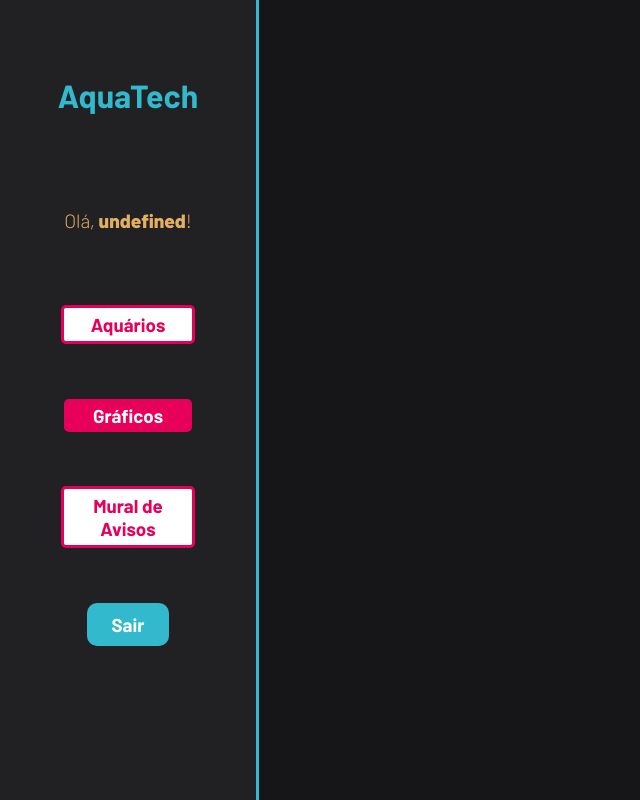
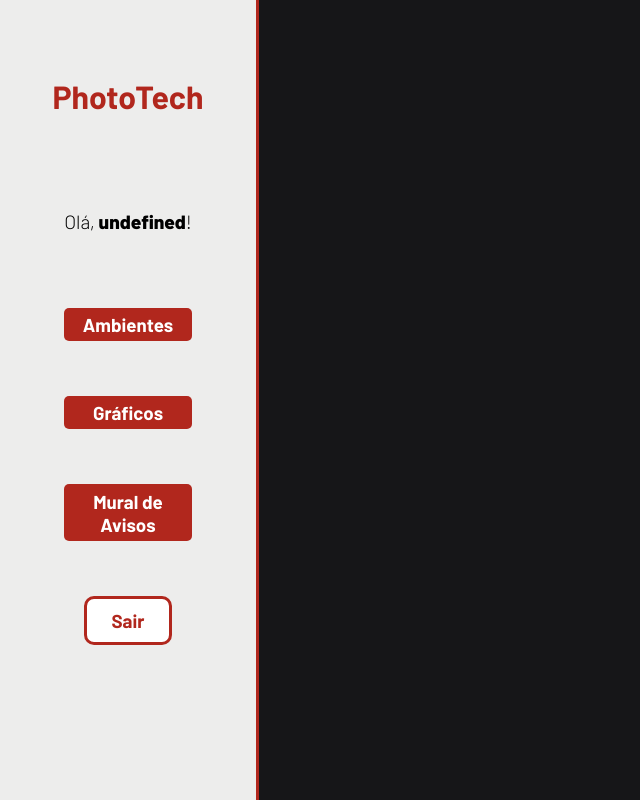
Before and after one commit to Matheus-valle/projeto_dinamica_pi, a website: page public/dashboard/dashboard.html in a window 1280 px wide. Shown: the whole page, without its empty margins (0-640 px from the left). Drawn offline with nearby package versions, Linux system fonts and the light colour scheme.

Commit message:
mudança na estilização header e adequação do grafico

```diff
--- a/public/css/dashboards.css
+++ b/public/css/dashboards.css
@@ -348,8 +348,8 @@ canvas {
   flex-direction: column;
   justify-content: space-evenly;
   align-items: center;
-  border-right: 3px solid #32b9cd;
-  background-color: #212124;
+  border-right: 3px solid #B1271D;
+  background-color: rgb(237, 237, 236);
 }
 
 .dash-right {
@@ -365,7 +365,7 @@ canvas {
 }
 
 .header-left h1 {
-  color: #32b9cd;
+  color: #B1271D;
 }
 
 .hello {
@@ -375,7 +375,7 @@ canvas {
 }
 
 .hello h3 {
-  color: #e3b062;
+  color: #000000;
   font-weight: 300;
   font-size: 1.2rem;
 }
@@ -387,7 +387,7 @@ canvas {
 .btn-nav {
   width: 40%;
   color: white;
-  background-color: #e6005a;
+  background-color: #B1271D;
   border-radius: 5px;
   text-align: center;
   padding: 2% 5%;
@@ -395,15 +395,16 @@ canvas {
 
 .btn-nav-white {
   width: 40%;
-  background-color: white;
-  border: 3px solid #e6005a;
+  color: white;
+  background-color: #B1271D;
   border-radius: 5px;
   text-align: center;
   padding: 2% 5%;
 }
 
 .btn-nav-white h3 {
-  color: #e6005a;
+
+  color: white;
   padding: 0;
   margin: 0;
 }
@@ -418,8 +419,9 @@ canvas {
   margin: 0;
   padding: 0;
   width: 20%;
-  background-color: #32b9cd;
-  color: white;
+  background-color: white;
+  border: 3px solid #B1271D;
+  color: #B1271D;
   border-radius: 10px;
   text-align: center;
   padding: 10px 15px;
--- a/public/dashboard/dashboard.html
+++ b/public/dashboard/dashboard.html
@@ -32,7 +32,7 @@
 
     <div class="janela">
         <div class="header-left">
-            <h1>AquaTech</h1>
+            <h1>PhotoTech</h1>
 
             <div class="hello">
                 <h3>Olá, <span id="b_usuario">usuário</span>!</h3>
@@ -40,7 +40,7 @@
 
             <div class="btn-nav-white">
                 <a href="./cards.html">
-                    <h3>Aquários</h3>
+                    <h3>Ambientes</h3>
                 </a>
             </div>
 
@@ -204,20 +204,12 @@
         let dados = {
             labels: labels,
             datasets: [{
-                label: 'Umidade',
+                label: 'Luminosidade',
                 data: [],
                 fill: false,
                 borderColor: 'rgb(75, 192, 192)',
                 tension: 0.1
-            },
-            {
-                label: 'Temperatura',
-                data: [],
-                fill: false,
-                borderColor: 'rgb(199, 52, 52)',
-                tension: 0.1
-            }]
-        };
+            },]};
 
         console.log('----------------------------------------------')
         console.log('Estes dados foram recebidos pela funcao "obterDadosGrafico" e passados para "plotarGrafico":')
@@ -228,7 +220,6 @@
             var registro = resposta[i];
             labels.push(registro.momento_grafico);
             dados.datasets[0].data.push(registro.umidade);
-            dados.datasets[1].data.push(registro.temperatura);
         }
 
         console.log('----------------------------------------------')
```
Also changed, not shown: public/dashboard/cards.html (+3 -3 lines), public/dashboard/edicao-aviso.html (+2 -2 lines), public/dashboard/mural.html (+2 -2 lines), 1 other file.
